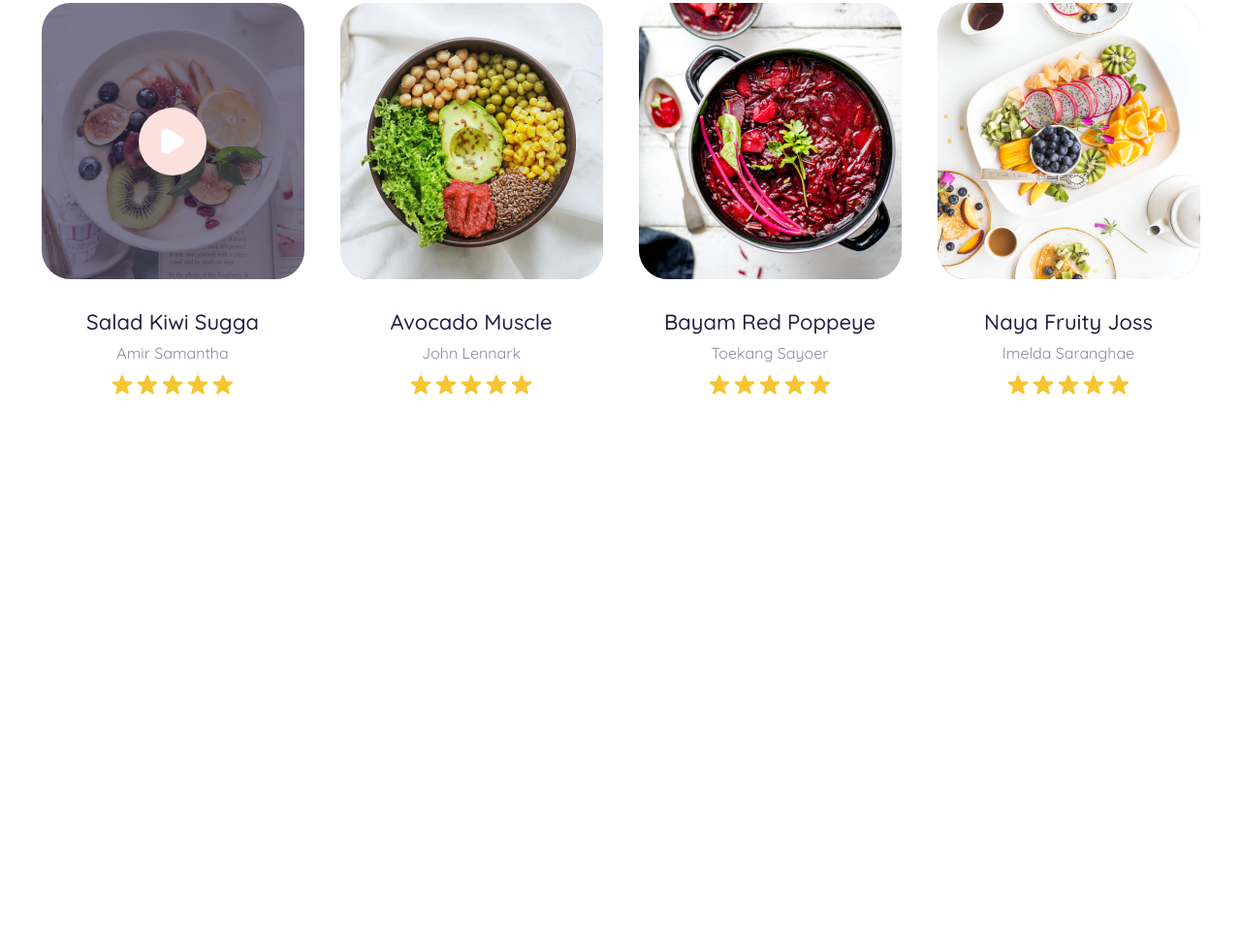
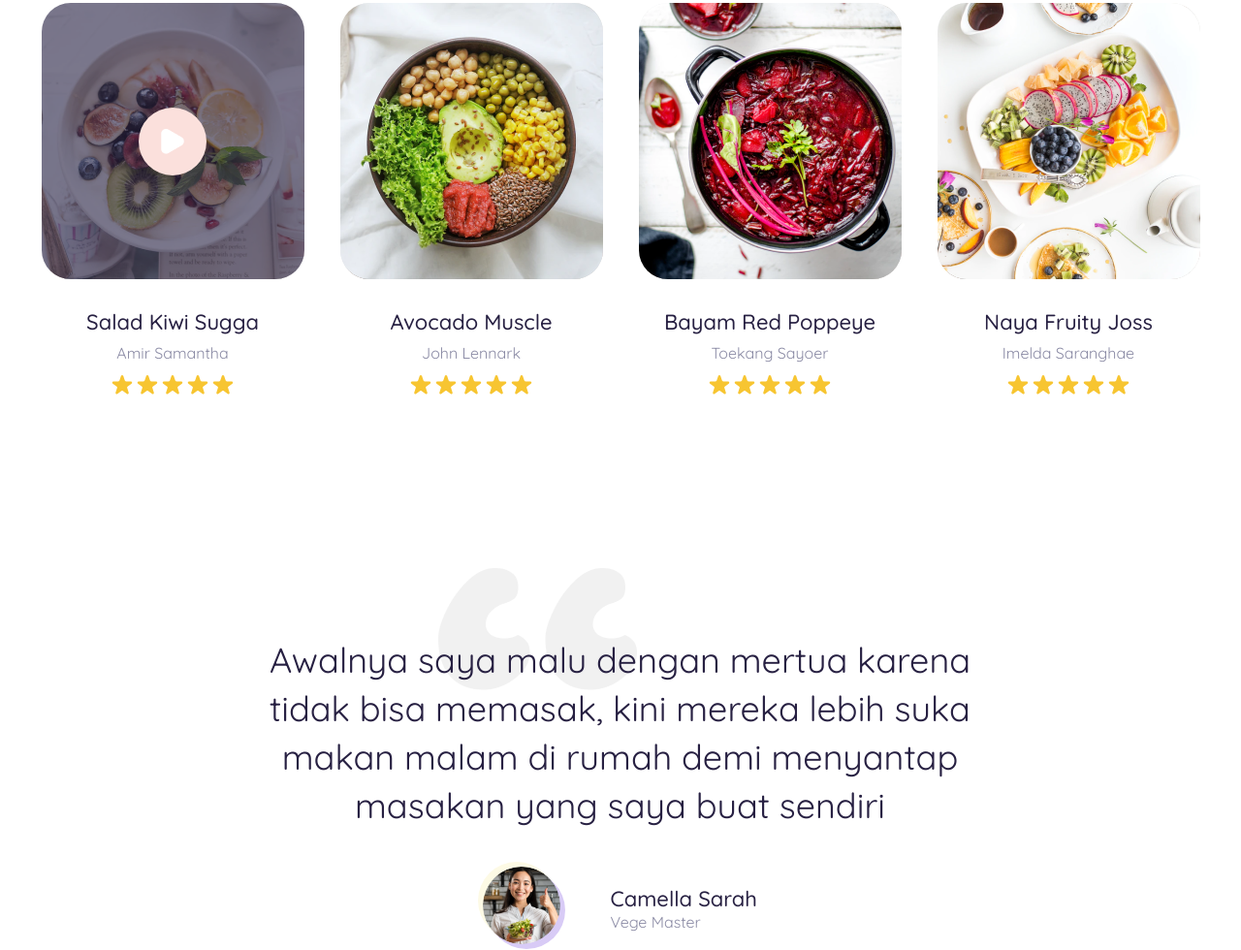
Before and after one commit to Yefee8/foodyar, a plain HTML site: page index.html in a window 1280 px wide. Shown: the part 1196-2176 px from the top of the page at 97% size. Before the commit the page ends 1604 px from the top, so only its background shows below. Drawn offline with nearby package versions, Linux system fonts and the light colour scheme.

Commit message:
testimonial part is done ✨🎶

```diff
--- a/index.html
+++ b/index.html
@@ -166,6 +166,30 @@
             </div>
         </div>
     </div>
+    <!-- special is ending here 🤘🎸 -->
+
+    <!-- ✨ testimonial is starting here ✨ -->
+    <div class="testimonial">
+        <div class="testimonial-items">
+            <img src="./assets/quotes.png" alt="">
+            <div class="desc">Awalnya saya malu dengan mertua karena tidak bisa memasak, kini mereka lebih suka makan
+                malam di rumah demi menyantap masakan yang saya buat sendiri
+            </div>
+            <div class="wroteby">
+                <div class="img">
+                    <div class="circle circle1"></div>
+                    <img src="./assets/pic.png">
+                    <div class="circle circle2"></div>
+                </div>
+
+                <div class="title">
+                    <div class="name">Camella Sarah</div>
+                    <div class="title">Vege Master</div>
+
+                </div>
+            </div>
+        </div>
+    </div>
 </body>
 
 </html>
--- a/styles/index.css
+++ b/styles/index.css
@@ -2,6 +2,7 @@
 @import url('./navbar.css');
 @import url('./banner.css');
 @import url('./special.css');
+@import url('./testimonial.css');
 
 :root {
     --primary: #F7C531;
--- /dev/null
+++ b/styles/testimonial.css
@@ -0,0 +1,93 @@
+.testimonial {
+    margin-left: 302px;
+    margin-right: 303px;
+    /* sadly why it isn't 302.5 */
+    width: calc(100%-505px);
+    margin-top: 248px;
+}
+
+.testimonial>.testimonial-items {
+    position: relative;
+    display: flex;
+    flex-direction: column;
+    align-items: center;
+    width: 100%;
+}
+
+.testimonial>.testimonial-items>.desc {
+    width: 736px;
+    font-size: 36px;
+    line-height: 50px;
+    text-align: center;
+    z-index: 2;
+}
+
+.testimonial>.testimonial-items>img {
+    position: absolute;
+    top: 0;
+    left: 150px;
+    transform: translateY(-70px);
+}
+
+.testimonial>.testimonial-items>.wroteby {
+    margin-top: 38px;
+    display: flex;
+    justify-content: space-between;
+    align-items: center;
+    width: 283px;
+    height: 86px;
+}
+
+.testimonial>.testimonial-items>.wroteby>.title {
+    display: flex;
+    flex-direction: column;
+    justify-content: space-between;
+    height: 48px;
+}
+
+.testimonial>.testimonial-items>.wroteby>.title>.name {
+    font-weight: 500;
+    font-size: 22px;
+    line-height: 28px;
+}
+
+.testimonial>.testimonial-items>.wroteby>.title>.title {
+    font-size: 16px;
+    line-height: 20px;
+    color: var(--secondary);
+}
+
+.testimonial>.testimonial-items>.wroteby>.img {
+    position: relative;
+    width: 90px;
+    height: 86px;
+}
+
+.testimonial>.testimonial-items>.wroteby>.img>img {
+    position: absolute;
+    top: 0px;
+    left: 0px;
+    width: 80px;
+    height: 80px;
+    border-radius: 100px;
+    z-index: 2;
+}
+
+.testimonial>.testimonial-items>.wroteby>.img>.circle {
+    position: absolute;
+    top: 0px;
+    left: 0px;
+    width: 80px;
+    height: 80px;
+    border-radius: 100px;
+}
+
+.testimonial>.testimonial-items>.wroteby>.img>.circle1 {
+    background: #FDFAE5;
+    transform: translate3d(-5px, -5px, 0);
+}
+
+.testimonial>.testimonial-items>.wroteby>.img>.circle2 {
+    background: #D8CBF6;
+    transform: translate3d(5px, 5px, 0);
+}
```
Also changed, not shown: assets/quotes.png (renamed from assets/“.png).
